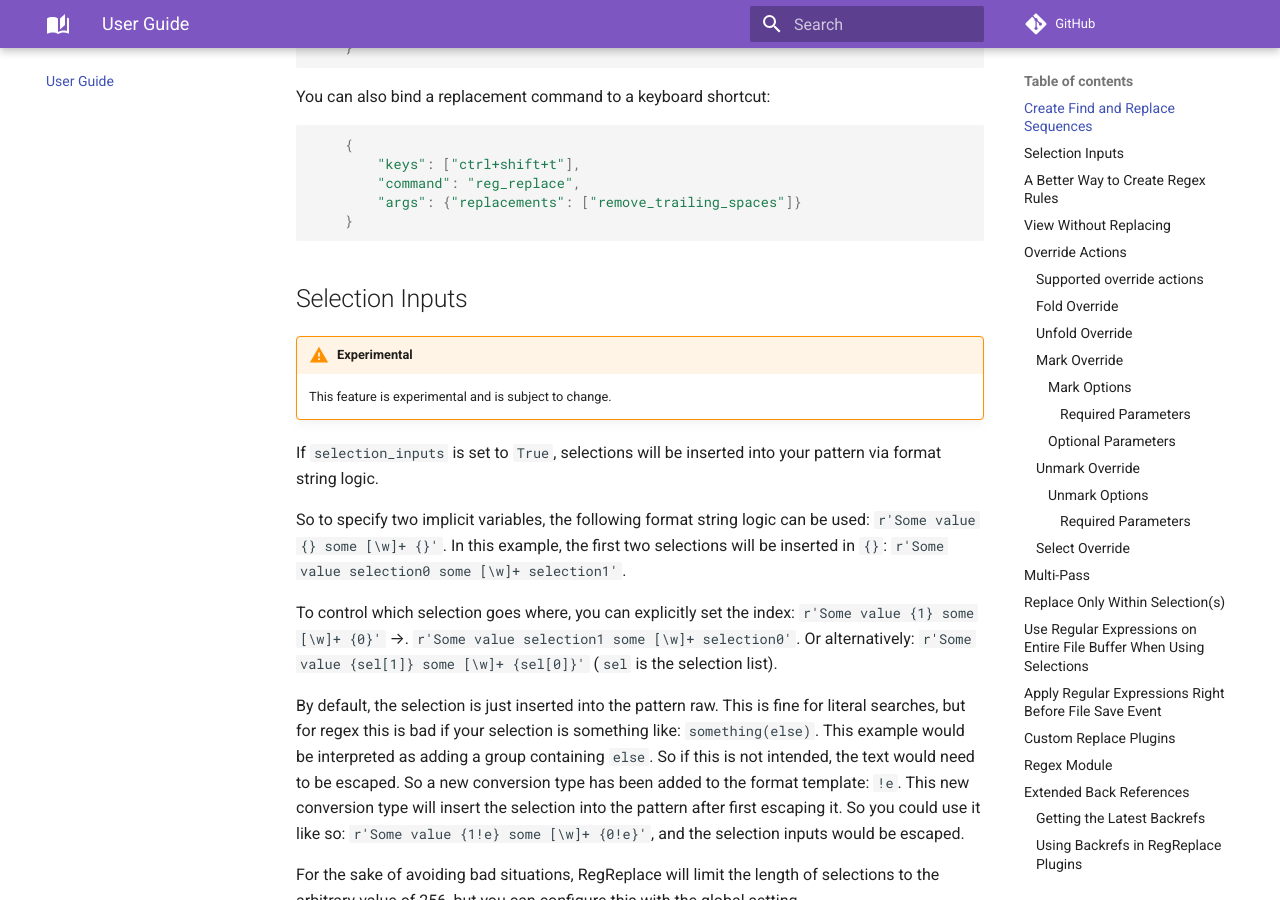
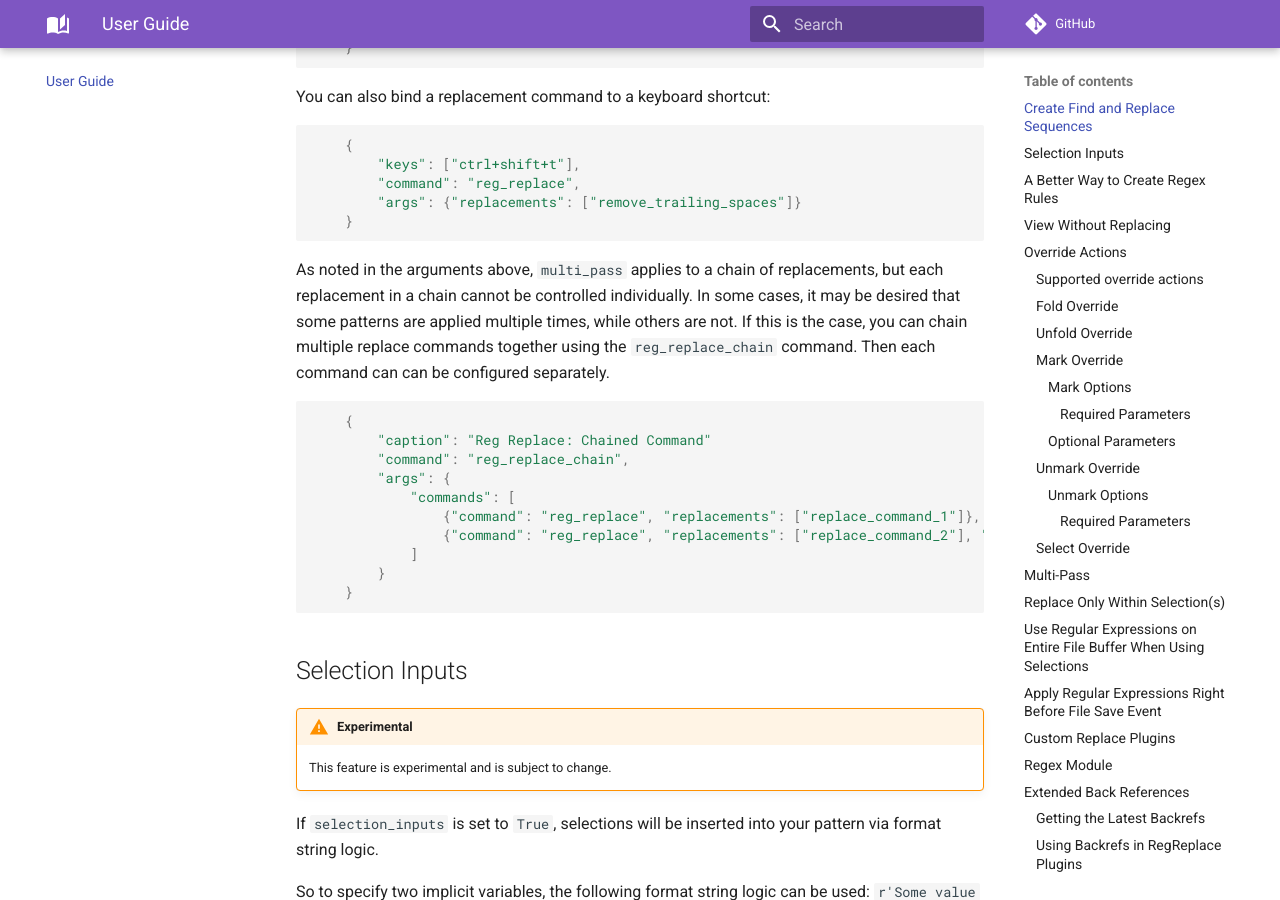
Before and after one commit to facelessuser/RegReplace, an MkDocs documentation site: the page built from docs/src/markdown/usage.md, in a window 1280 px wide and 900 px high, scrolled down 3209 px. Built offline with MkDocs 1.6.1 and Material for MkDocs 9.7.7, drawn with Linux system fonts in a browser that asks for light colours; comment, search, counter and statistics services are not loaded.

Commit message:
Add chain command

````diff
--- a/docs/src/markdown/usage.md
+++ b/docs/src/markdown/usage.md
@@ -163,6 +163,25 @@ You can also bind a replacement command to a keyboard shortcut:
         "keys": ["ctrl+shift+t"],
         "command": "reg_replace",
         "args": {"replacements": ["remove_trailing_spaces"]}
+    }
+```
+
+As noted in the arguments above, `multi_pass` applies to a chain of replacements, but each replacement in a chain
+cannot be controlled individually. In some cases, it may be desired that some patterns are applied multiple times, while
+others are not. If this is the case, you can chain multiple replace commands together using the `reg_replace_chain`
+command. Then each command can can be configured separately.
+
+
+```js
+    {
+        "caption": "Reg Replace: Chained Command"
+        "command": "reg_replace_chain",
+        "args": {
+            "commands": [
+                {"command": "reg_replace", "replacements": ["replace_command_1"]},
+                {"command": "reg_replace", "replacements": ["replace_command_2"], "multi_pass": true}
+            ]
+        }
     }
 ```
 
````
Also changed, not shown: CHANGES.md (+4 -0 lines), rr_sequencer.py (+11 -0 lines).
